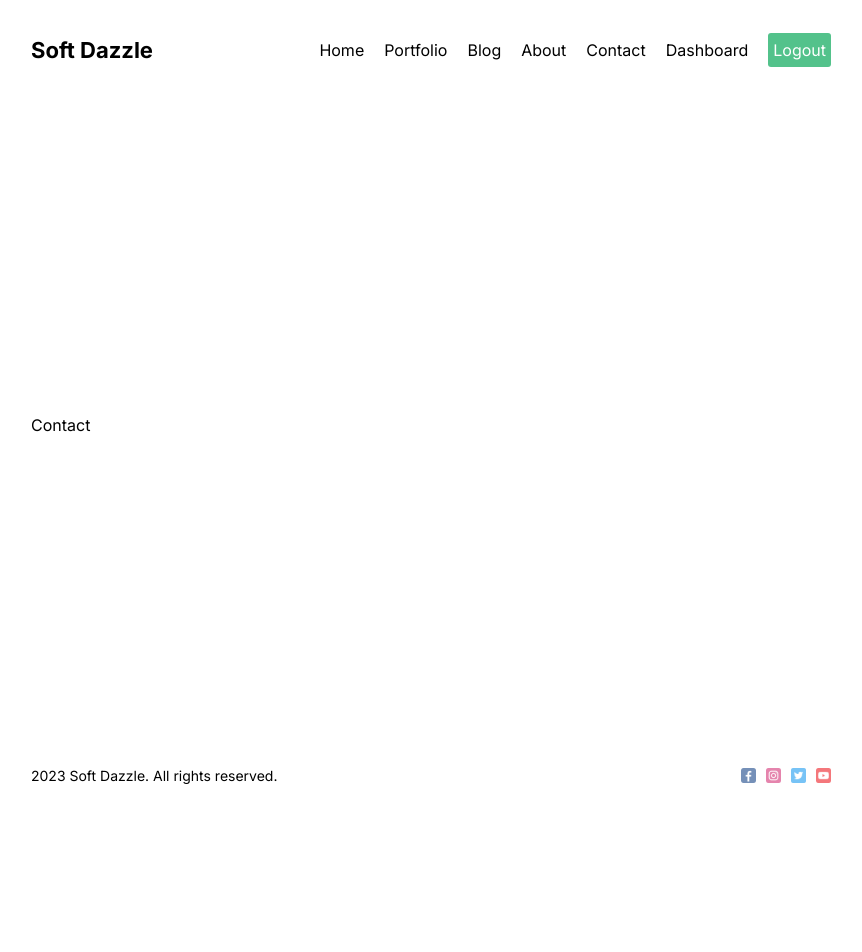
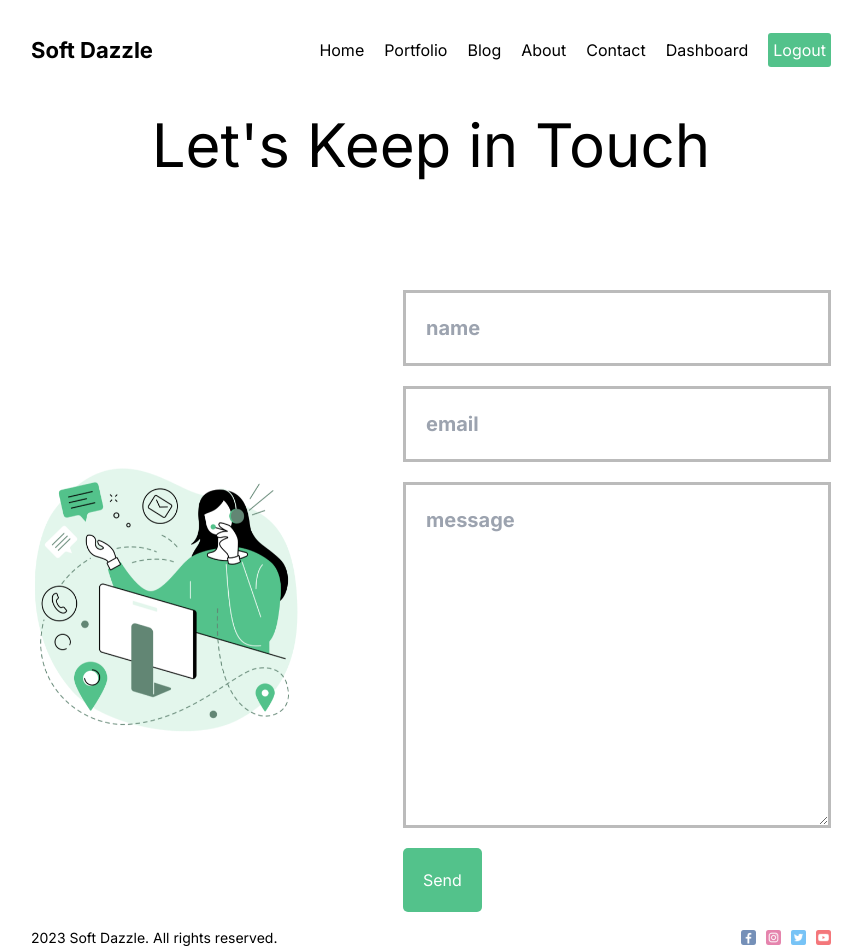
Before and after one commit to shakibhossainmuhammad/next-first, a Next.js app: page /contact in a window 1280 px wide. Shown: the top 952 px of the page, without its empty margins (209-1071 px from the left). Before the commit the page ends 800 px from the top, so only its background shows below. Built offline with nearby package versions, Linux system fonts and the light colour scheme.

Commit message:
added animation on image

```diff
--- a/src/app/contact/page.jsx
+++ b/src/app/contact/page.jsx
@@ -1,7 +1,44 @@
+import Button from '@/components/Button/Button';
+import Image from 'next/image';
 import React from 'react';
 
 const Contact = () => {
-  return <div>Contact</div>;
+  return (
+    <div className="">
+      <h1 className="text-[60px] mb-[100px] text-center">
+        Let's Keep in Touch
+      </h1>
+      <div className="flex items-center gap-[100px]">
+        <div className="flex-1 h-[500px] relative">
+          <Image
+            src="/contact.png"
+            fill={true}
+            className="object-contain animate-[move_3s_infinite_ease_alternate]"
+          />
+        </div>
+        <form className="flex-1 flex flex-col gap-[20px]">
+          <input
+            type="text"
+            placeholder="name"
+            className="p-[20px] bg-transparent  outline-none text-[#bbb] border-[3px] border-[#bbb] font-bold text-[20px]"
+          />
+          <input
+            type="text"
+            placeholder="email"
+            className="p-[20px] bg-transparent outline-none text-[#bbb] border-[3px] border-[#bbb] font-bold text-[20px]"
+          />
+          <textarea
+            className="p-[20px] bg-transparent  outline-none text-[#bbb] border-[3px] border-[#bbb] font-bold text-[20px]"
+            placeholder="message"
+            name=""
+            cols="30"
+            rows="10"
+          ></textarea>
+          <Button url="#" text="Send" />
+        </form>
+      </div>
+    </div>
+  );
 };
 
 export default Contact;
--- a/src/app/page.jsx
+++ b/src/app/page.jsx
@@ -16,7 +16,11 @@ export default function Home() {
         <Button url="/portfolio" text="See Our Work" />
       </div>
       <div>
-        <Image src={Hero} alt="" className="w-full h-[500px] object-cover" />
+        <Image
+          src={Hero}
+          alt=""
+          className="w-full h-[500px] object-contain animate-[move2_3s_infinite_ease_alternate]"
+        />
       </div>
     </div>
   );
--- a/tailwind.config.js
+++ b/tailwind.config.js
@@ -12,7 +12,20 @@ module.exports = {
         'gradient-conic':
           'conic-gradient(from 180deg at 50% 50%, var(--tw-gradient-stops))',
       },
+      keyframes: {
+        move: {
+          form: { transform: 'translateY(-15px)' },
+          to: { transform: 'translateY(0px) scale(1.03)' },
+        },
+        move2: {
+          form: { transform: 'translateY(-15px)' },
+          to: { transform: 'translateY(10px)' },
+        },
+      },
+      animation: {
+        moveAni: 'move 3s infinite ease alternate',
+      },
     },
   },
   plugins: [],
-}
+};
```
